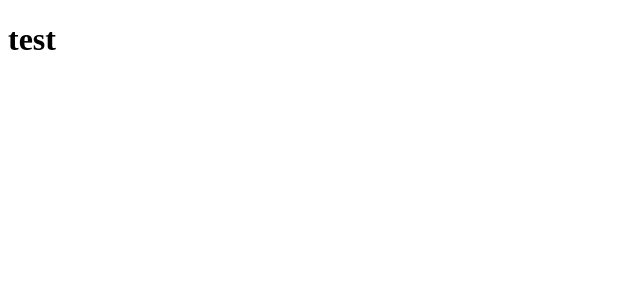
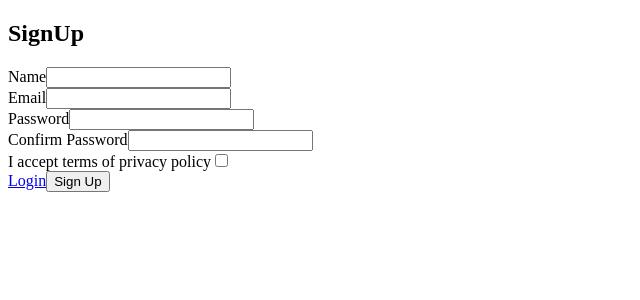
Before and after one commit to behrouz2115/Login-SignUpForm-react, a React (Create React App) app: page / in a window 1280 px wide. Shown: the top 300 px of the page, without its empty margins (0-640 px from the left). Built offline with nearby package versions, Linux system fonts and the light colour scheme.

Commit message:
HTML part is finished and i tested it

```diff
--- a/src/App.js
+++ b/src/App.js
@@ -1,9 +1,10 @@
 import React from 'react';
+import SignUp from './component/SignUp';
 
 const App = () => {
   return (
     <div>
-      <h1>test</h1>
+      <SignUp/>
     </div>
   );
 };
--- /dev/null
+++ b/src/component/SignUp.js
@@ -0,0 +1,52 @@
+import React,{useState} from 'react';
+
+const SignUp = () => {
+    const [data, setData]=useState({
+        name:"",
+        email:"",
+        password:"",
+        confirmPassword:"",
+        isAccepted:false
+    })
+    const changeHandler=event => {
+        if (event.target.name === "isAccepted"){
+            setData({...data,[event.target.name]:event.target.checked})
+        }else{
+            setData({...data,[event.target.name]:event.target.value})
+        }
+        console.log(event.target.value)
+    }
+    return (
+        <div>
+            <form>
+                <h2>SignUp</h2>
+                <div>
+                    <label>Name</label>
+                    <input type="text" name="name" value={data.name} onChange={changeHandler}/>
+                </div>
+                <div>
+                    <label>Email</label>
+                    <input type="text" name="email" value={data.email} onChange={changeHandler}/>
+                </div>
+                <div>
+                    <label>Password</label>
+                    <input type="password" name="paaword" value={data.password} onChange={changeHandler}/>
+                </div>
+                <div>
+                    <label>Confirm Password</label>
+                    <input type="password" name="confirmPassword" value={data.confirmPassword} onChange={changeHandler}/>
+                    <div>
+                    <label>I accept terms of privacy policy</label>
+                    <input type="checkbox" name="isAccepted" value={data.isAccepted} onChange={changeHandler}/>
+                </div>
+                <div>
+                    <a href='#'>Login</a>
+                    <button type='submit'>Sign Up</button>
+                </div>
+                </div>
+            </form>
+        </div>
+    );
+};
+
+export default SignUp;
```
